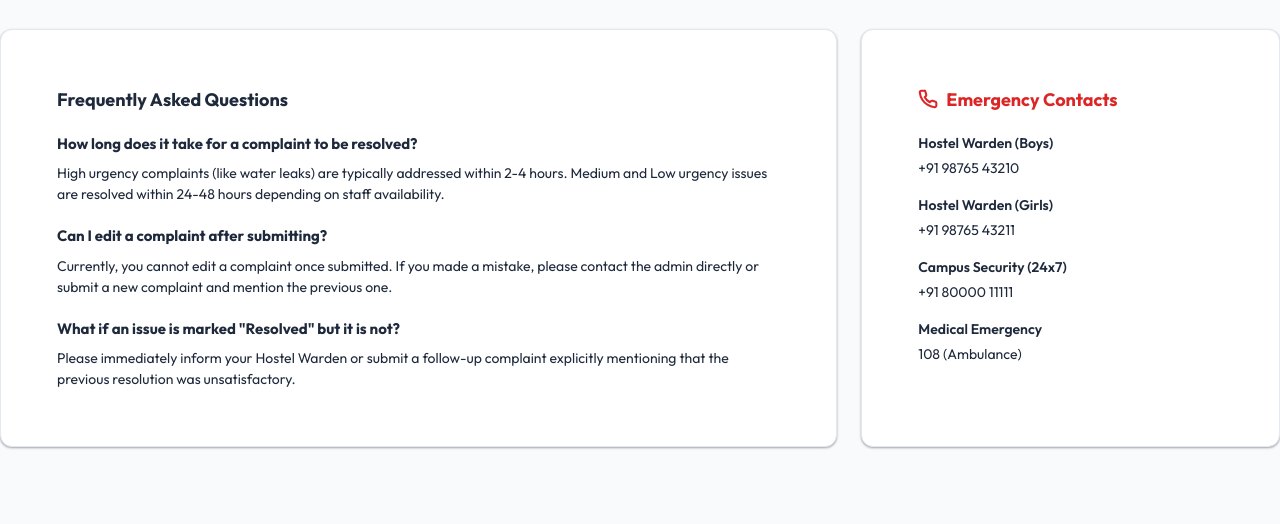
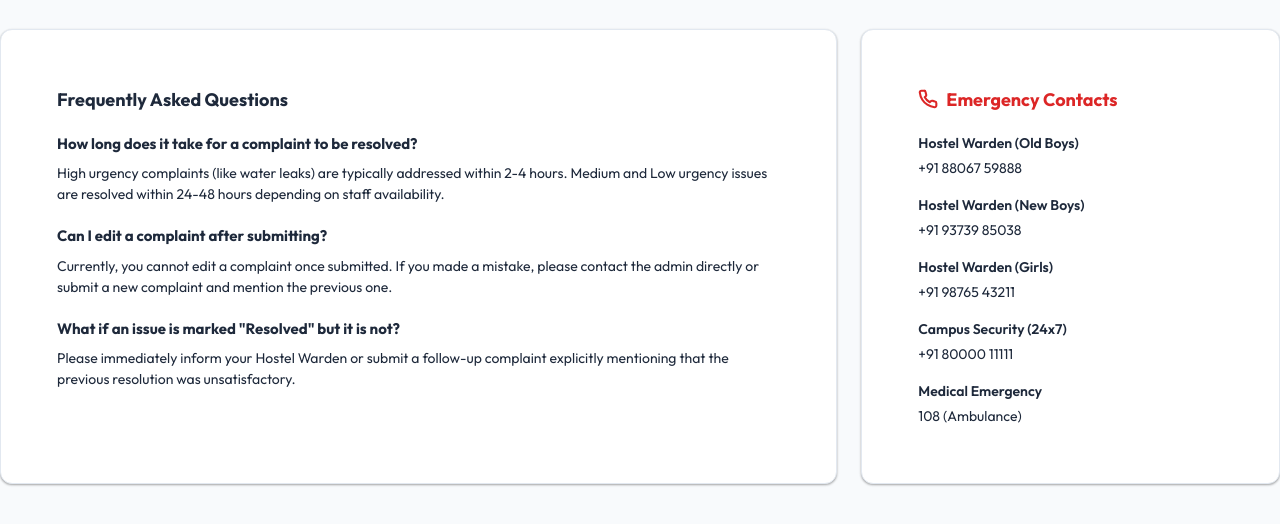
Before and after one commit to PANTH217/WP-DBMS-Project, a website: page index.html at #!/faq in a window 1280 px wide. Shown: the part 78-602 px from the top of the page. Drawn offline with nearby package versions, Linux system fonts and the light colour scheme; some packages are replaced by stand-ins of ours.

Commit message:
Update boys hostel warden numbers

```diff
--- a/views/faq.html
+++ b/views/faq.html
@@ -27,8 +27,12 @@
         Emergency Contacts
       </h3>
       <div style="margin-bottom: 16px;">
-        <div style="font-weight: 600; color: var(--text-main); font-size: 14px;">Hostel Warden (Boys)</div>
-        <div style="color: var(--text-muted); font-size: 14px; margin-top: 4px;">+91 98765 43210</div>
+        <div style="font-weight: 600; color: var(--text-main); font-size: 14px;">Hostel Warden (Old Boys)</div>
+        <div style="color: var(--text-muted); font-size: 14px; margin-top: 4px;">+91 88067 59888</div>
+      </div>
+      <div style="margin-bottom: 16px;">
+        <div style="font-weight: 600; color: var(--text-main); font-size: 14px;">Hostel Warden (New Boys)</div>
+        <div style="color: var(--text-muted); font-size: 14px; margin-top: 4px;">+91 93739 85038</div>
       </div>
       <div style="margin-bottom: 16px;">
         <div style="font-weight: 600; color: var(--text-main); font-size: 14px;">Hostel Warden (Girls)</div>
```
